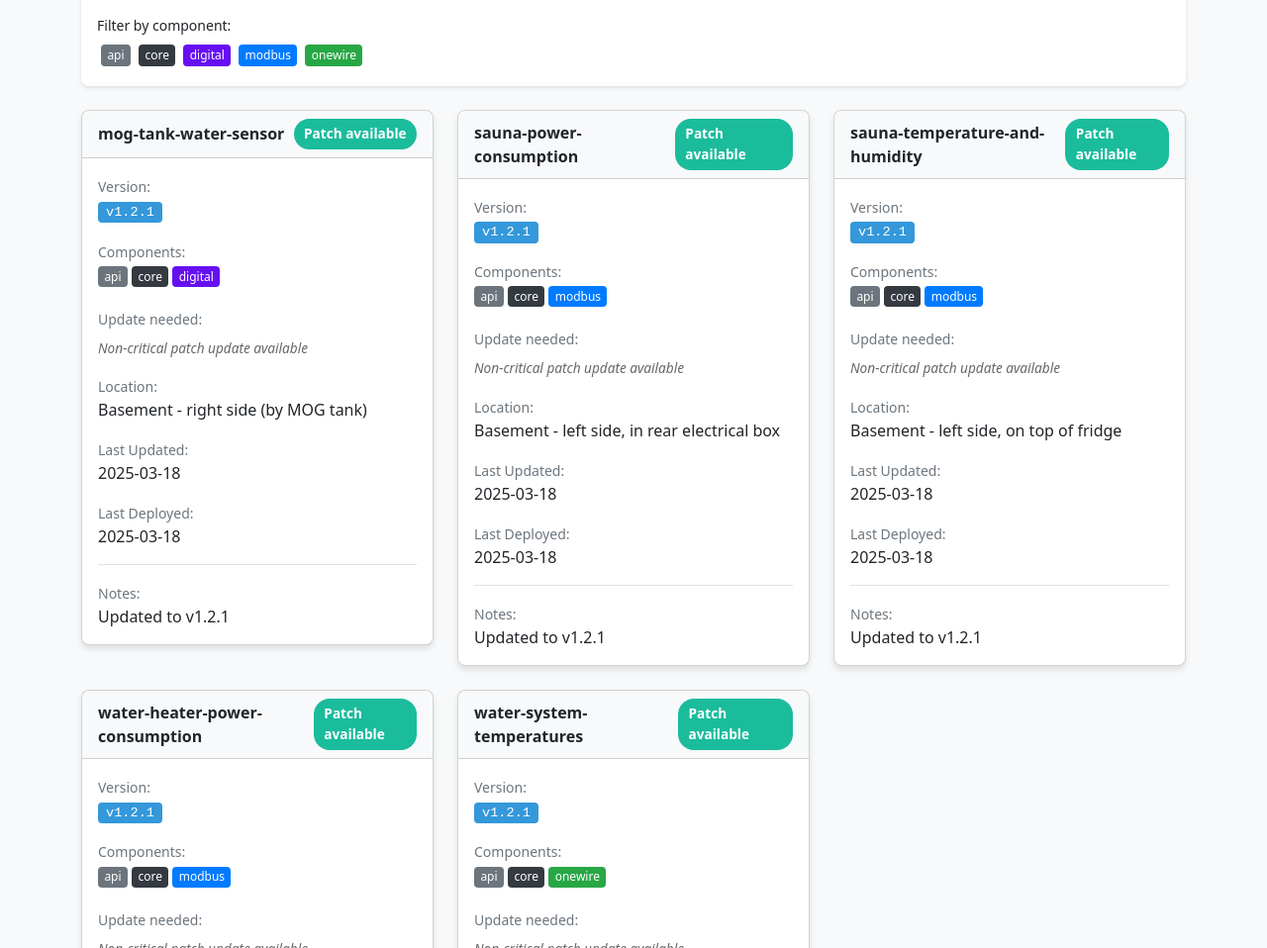
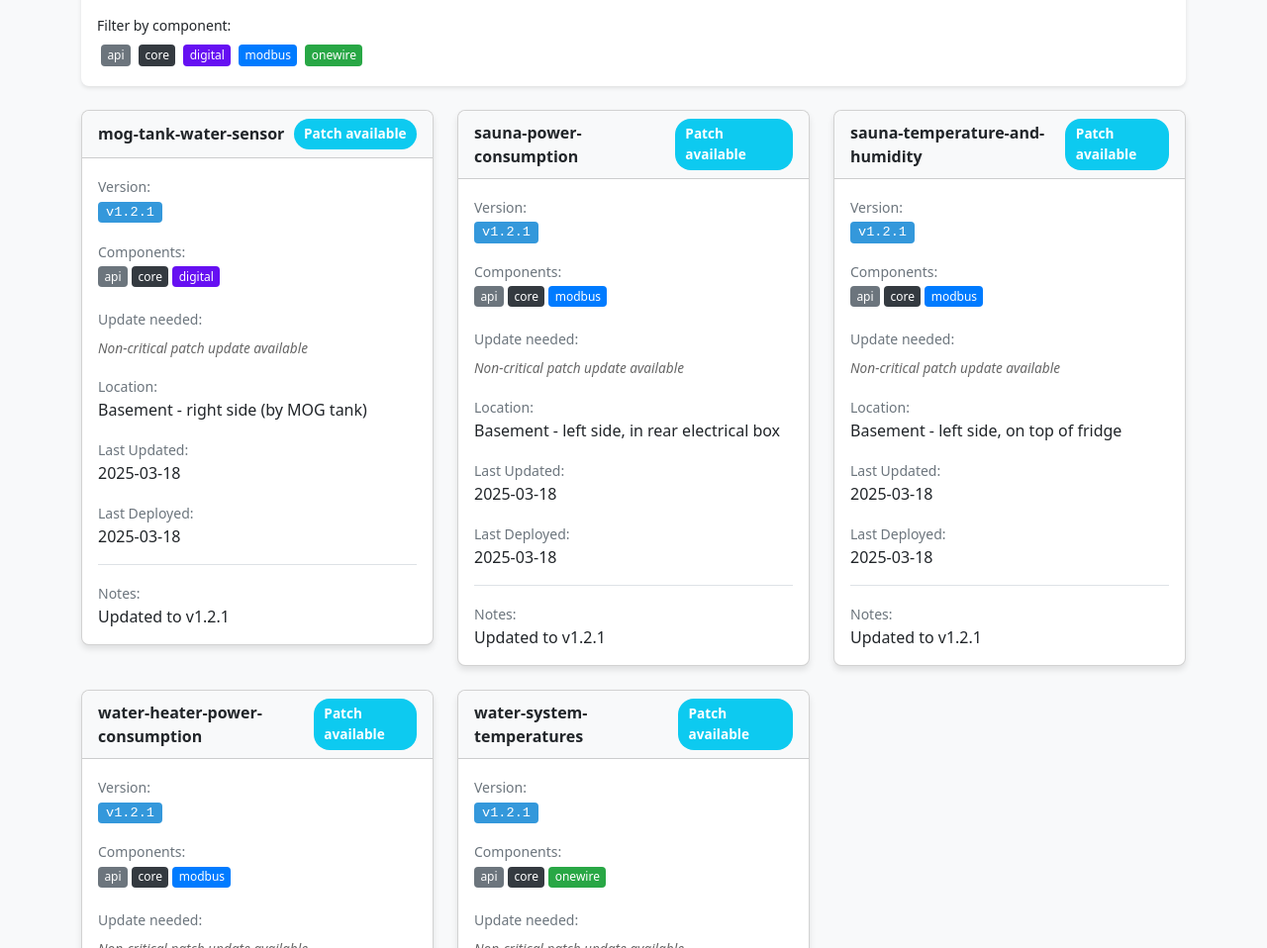
Before and after one commit to Clausen-Engineering/3a-console-sensor-device-status, a plain HTML site: page index.html in a window 1280 px wide. Shown: the part 1758-2716 px from the top of the page at 99% size. Drawn offline with nearby package versions, Linux system fonts and the light colour scheme.

Commit message:
Fixed colour inconsistency

```diff
--- a/index.html
+++ b/index.html
@@ -13,7 +13,7 @@
             --success-color: #2ecc71;
             --warning-color: #f39c12;
             --danger-color: #e74c3c;
-            --info-color: #1abc9c;
+            --info-color: #0dcaf0;
         }
         body {
             padding-bottom: 2rem;
```
